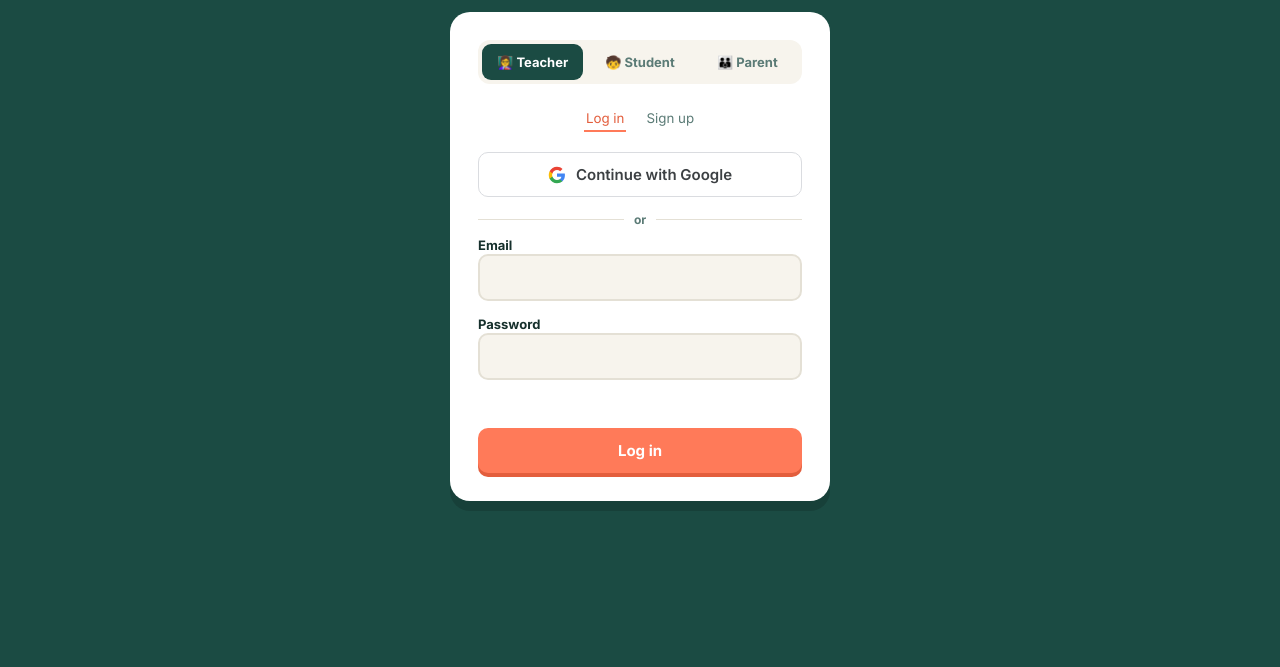
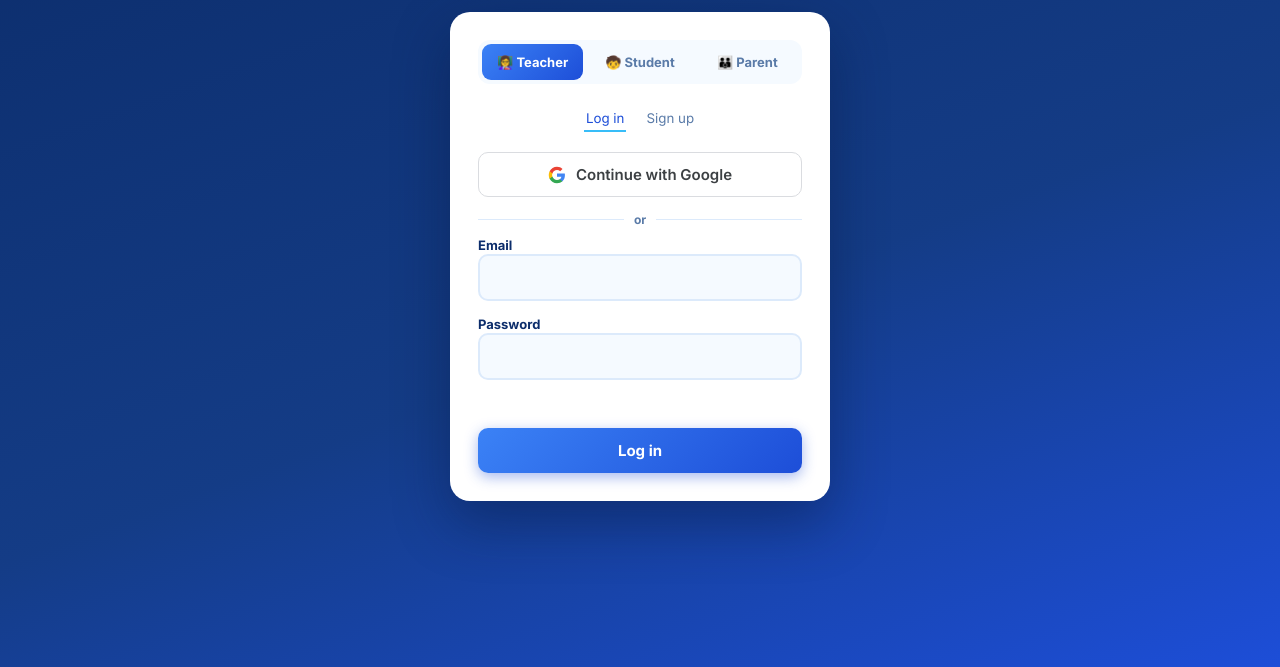
Before and after one commit to pranavmathur96/Science-Game-Project, a website: page public/index.html in a window 1280 px wide. Shown: the part 133-800 px from the top of the page. Drawn offline with Linux system fonts and the light colour scheme.

Commit message:
Restyle login page to match the blue-to-white theme
Bring the shared sign-in page onto the blue→white palette used across all
dashboards: deep-blue gradient backdrop, blue-gradient active role tab and
submit button, blue focus/active states, blue-tinted inputs, and a softer
modern card shadow. Neutral blue (no role accent) since it's the shared
entry point. Google button kept per Google's brand guidelines.

Co-Authored-By: Claude Opus 4.8 <noreply@anthropic.com>

```diff
--- a/public/index.html
+++ b/public/index.html
@@ -9,36 +9,41 @@
 <link rel="stylesheet" href="shared/shared.css">
 <style>
   :root{
-    --teal: #1B4B43; --chalk: #F7F4ED; --coral: #FF7A59; --coral-deep: #E35E3D;
-    --slate: #5B7B76; --ink: #16302C;
+    /* Shared blue → white theme (matches all three dashboards) */
+    --blue-900: #0C2D6B; --blue-800: #143C86; --blue-700: #1D4ED8;
+    --blue-500: #3B82F6; --blue-400: #38BDF8; --blue-200: #C7E4FF;
+    --blue-100: #E4F1FF; --blue-50: #F5FAFF;
+    --muted: #5A7BA8; --border: #DCEAFB; --ink: #0C2D6B;
   }
-  body{ font-family: 'Inter', sans-serif; background: var(--teal); min-height: 100vh; color: var(--ink); }
+  body{ font-family: 'Inter', sans-serif; background: linear-gradient(160deg, #0C2D6B 0%, #143C86 55%, #1D4ED8 100%); background-attachment: fixed; min-height: 100vh; color: var(--ink); }
   .wrap{ max-width: 420px; margin: 0 auto; padding: 60px 20px 40px; }
   .logo{ text-align: center; margin-bottom: 28px; }
-  .logo h1{ font-family: 'Fraunces', serif; font-weight: 600; color: var(--chalk); font-size: 28px; margin: 0; }
-  .logo p{ color: #B9CCC7; font-size: 14px; margin-top: 6px; font-weight: 500; }
+  .logo h1{ font-family: 'Fraunces', serif; font-weight: 600; color: #fff; font-size: 28px; margin: 0; }
+  .logo p{ color: #BAD4FF; font-size: 14px; margin-top: 6px; font-weight: 500; }
 
-  .card{ background: #fff; border-radius: 20px; padding: 28px; box-shadow: 0 10px 0 rgba(0,0,0,0.15); }
+  .card{ background: #fff; border-radius: 20px; padding: 28px; box-shadow: 0 22px 55px rgba(6,24,66,0.45); }
 
-  .role-tabs{ display: flex; gap: 6px; margin-bottom: 22px; background: var(--chalk); padding: 4px; border-radius: 12px; }
-  .role-tab{ flex: 1; text-align: center; padding: 10px 6px; border-radius: 9px; cursor: pointer; font-weight: 700; font-size: 13px; color: var(--slate); border: none; background: none; }
-  .role-tab.active{ background: var(--teal); color: #fff; }
+  .role-tabs{ display: flex; gap: 6px; margin-bottom: 22px; background: var(--blue-50); padding: 4px; border-radius: 12px; }
+  .role-tab{ flex: 1; text-align: center; padding: 10px 6px; border-radius: 9px; cursor: pointer; font-weight: 700; font-size: 13px; color: var(--muted); border: none; background: none; }
+  .role-tab.active{ background: linear-gradient(135deg, var(--blue-500), var(--blue-700)); color: #fff; }
 
   .mode-toggle{ display: flex; justify-content: center; gap: 18px; margin-bottom: 20px; font-size: 14px; font-weight: 600; }
-  .mode-btn{ background: none; border: none; cursor: pointer; color: var(--slate); padding: 4px 2px; border-bottom: 2px solid transparent; }
-  .mode-btn.active{ color: var(--coral-deep); border-bottom-color: var(--coral); }
+  .mode-btn{ background: none; border: none; cursor: pointer; color: var(--muted); padding: 4px 2px; border-bottom: 2px solid transparent; }
+  .mode-btn.active{ color: var(--blue-700); border-bottom-color: var(--blue-400); }
 
   form{ display: flex; flex-direction: column; gap: 12px; }
-  label{ font-size: 13px; font-weight: 700; color: var(--ink); margin-bottom: -6px; }
-  input{ font-size: 15px; padding: 12px 14px; border-radius: 10px; border: 2px solid #E4E0D5; outline: none; background: var(--chalk); width: 100%; }
-  input:focus{ border-color: var(--coral); }
+  label{ font-size: 13px; font-weight: 700; color: var(--blue-900); margin-bottom: -6px; }
+  input{ font-size: 15px; padding: 12px 14px; border-radius: 10px; border: 2px solid var(--border); outline: none; background: var(--blue-50); width: 100%; }
+  input:focus{ border-color: var(--blue-400); }
 
   .submit-btn{
-    font-weight: 700; font-size: 15px; background: var(--coral); color: #fff; border: none;
+    font-weight: 700; font-size: 15px; background: linear-gradient(135deg, var(--blue-500), var(--blue-700)); color: #fff; border: none;
     padding: 13px; border-radius: 10px; cursor: pointer; margin-top: 6px;
-    box-shadow: 0 4px 0 var(--coral-deep); display: flex; align-items: center; justify-content: center; gap: 8px;
+    box-shadow: 0 4px 14px rgba(29,78,216,0.4); display: flex; align-items: center; justify-content: center; gap: 8px;
+    transition: transform .1s ease, box-shadow .1s ease;
   }
-  .submit-btn:active{ transform: translateY(3px); box-shadow: 0 1px 0 var(--coral-deep); }
+  .submit-btn:hover{ box-shadow: 0 6px 18px rgba(29,78,216,0.48); }
+  .submit-btn:active{ transform: translateY(1px); box-shadow: 0 2px 8px rgba(29,78,216,0.4); }
   .submit-btn:disabled{ opacity: 0.7; cursor: progress; }
 
   /* Google button — styled to Google's own brand guidelines */
@@ -53,15 +58,15 @@
 
   /* Divider between Google button and email form */
   .divider{ display: flex; align-items: center; gap: 10px; margin: 14px 0 6px; }
-  .divider hr{ flex: 1; border: none; border-top: 1.5px solid #E4E0D5; }
-  .divider span{ font-size: 12px; font-weight: 700; color: var(--slate); white-space: nowrap; }
+  .divider hr{ flex: 1; border: none; border-top: 1.5px solid var(--border); }
+  .divider span{ font-size: 12px; font-weight: 700; color: var(--muted); white-space: nowrap; }
 
   /* Only show Google button for teacher/parent, not student */
   .google-section{ display: block; }
   .google-section.hidden{ display: none; }
 
   .field-error{ color: #B3402A; font-size: 13px; font-weight: 600; min-height: 18px; }
-  .hint{ font-size: 12px; color: var(--slate); margin-top: -4px; }
+  .hint{ font-size: 12px; color: var(--muted); margin-top: -4px; }
 </style>
 </head>
 <body>
```
